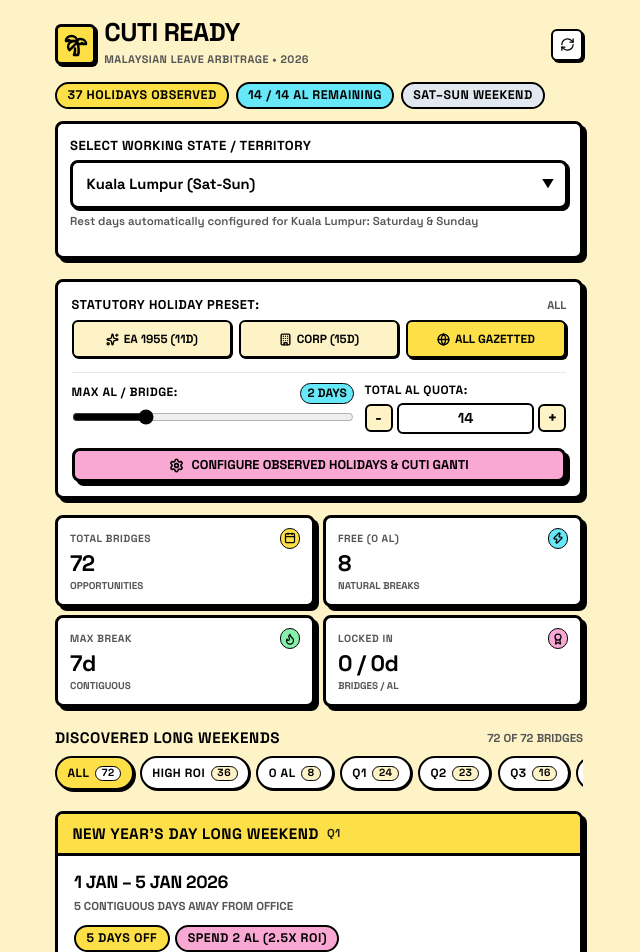
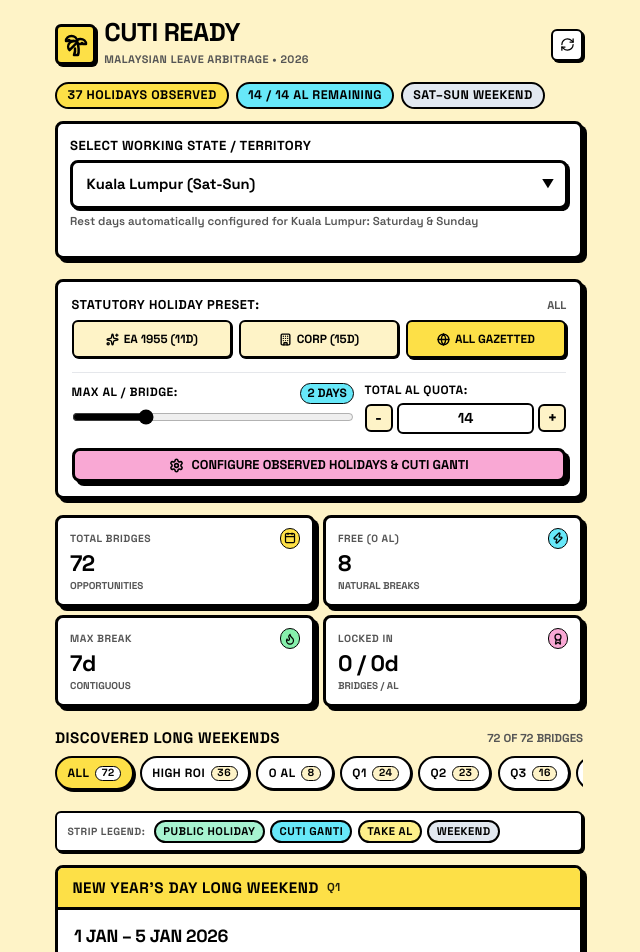
Before and after one commit to NurazimRoizan/CutiReady, a React (Vite) app: page / in a window 1280 px wide. Shown: the top 952 px of the page, without its empty margins (321-961 px from the left). Built offline with nearby package versions, Linux system fonts and the light colour scheme.

Commit message:
style: use accent cyan for Cuti Ganti day-strip tiles and add visual legend

```diff
--- a/src/components/DayStripTile.tsx
+++ b/src/components/DayStripTile.tsx
@@ -30,8 +30,8 @@ export function DayStripTile({
     textColor = 'var(--ph-text)';
     typeLabel = day.holidayName ? `PH: ${day.holidayName.split(' ')[0]}` : 'HOLIDAY';
   } else if (day.type === 'REPLACEMENT_HOLIDAY') {
-    bgColor = 'var(--replacement-bg)';
-    textColor = 'var(--replacement-text)';
+    bgColor = 'var(--accent-cyan)';
+    textColor = 'var(--text-color)';
     typeLabel = 'CUTI GANTI';
   } else if (day.type === 'WORKDAY') {
     // This workday is part of the bridge, so it's a recommended / planned AL day!
--- a/src/index.css
+++ b/src/index.css
@@ -23,8 +23,8 @@
   --weekend-text: #1e293b;
   --ph-bg: #a7f3d0;           /* Emerald green pill for Public Holidays */
   --ph-text: #064e3b;
-  --replacement-bg: #99f6e4;  /* Teal pill for Replacement Holidays */
-  --replacement-text: #115e59;
+  --replacement-bg: var(--accent-cyan);  /* Accent Cyan pill for Replacement Holidays (Cuti Ganti) */
+  --replacement-text: var(--text-color);
   --al-bg: #fef08a;           /* Amber pill for recommended Annual Leave */
   --al-text: #713f12;
   --workday-bg: #f3f4f6;      /* Subtle gray pill for regular workdays */
--- a/src/pages/HomePage.tsx
+++ b/src/pages/HomePage.tsx
@@ -8,6 +8,7 @@ import { FilterTabs } from '../components/FilterTabs';
 import { BridgeCard } from '../components/BridgeCard';
 import { BrutalistCard } from '../components/BrutalistCard';
 import { BrutalistButton } from '../components/BrutalistButton';
+import { BrutalistBadge } from '../components/BrutalistBadge';
 import { FilterTabType, BridgeOpportunity } from '../types';
 import { Sparkles, SlidersHorizontal, Sun, Info } from 'lucide-react';
 
@@ -123,6 +124,48 @@ export function HomePage({ onOpenHolidayDrawer }: HomePageProps) {
           onChangeTab={setActiveTab}
           counts={tabCounts}
         />
+
+        {/* Color Legend for Visual Day Strip */}
+        <div
+          style={{
+            display: 'flex',
+            flexWrap: 'wrap',
+            gap: '0.35rem',
+            alignItems: 'center',
+            marginTop: '0.5rem',
+            marginBottom: '0.85rem',
+            padding: '0.45rem 0.65rem',
+            backgroundColor: 'var(--bg-secondary)',
+            border: '2px solid var(--border-color)',
+            borderRadius: 'var(--border-radius-sm)',
+            boxShadow: '2px 2px 0px var(--border-color)',
+          }}
+        >
+          <span
+            style={{
+              fontSize: '0.65rem',
+              fontWeight: 900,
+              textTransform: 'uppercase',
+              letterSpacing: '0.5px',
+              color: 'var(--text-muted)',
+              marginRight: '0.2rem',
+            }}
+          >
+            Strip Legend:
+          </span>
+          <BrutalistBadge size="sm" color="var(--ph-bg)">
+            Public Holiday
+          </BrutalistBadge>
+          <BrutalistBadge size="sm" color="var(--accent-cyan)">
+            Cuti Ganti
+          </BrutalistBadge>
+          <BrutalistBadge size="sm" color="var(--al-bg)">
+            Take AL
+          </BrutalistBadge>
+          <BrutalistBadge size="sm" color="var(--weekend-bg)">
+            Weekend
+          </BrutalistBadge>
+        </div>
       </div>
 
       {/* 5. List of Bridge Opportunities */}
```
Also changed, not shown: .agent/rules/design-system.md.
